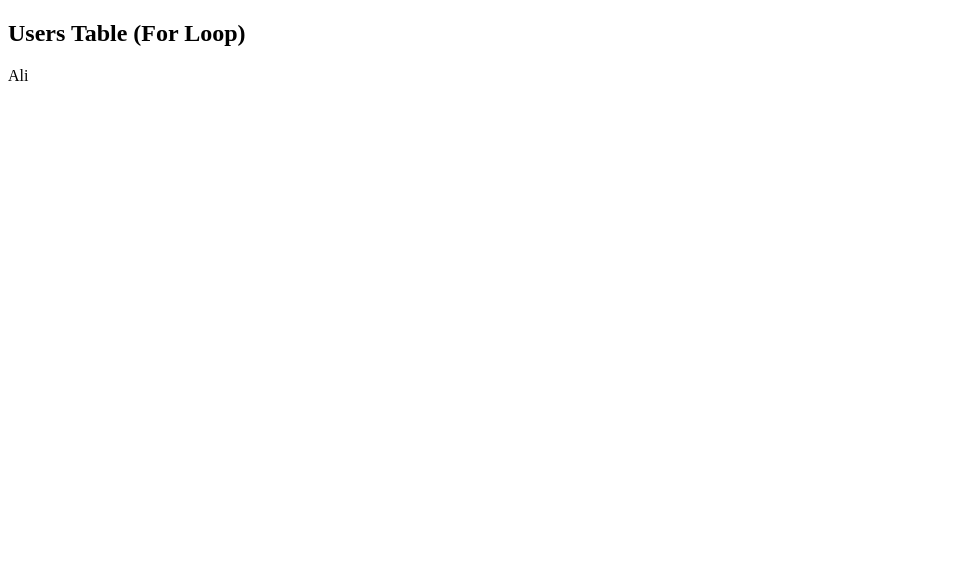
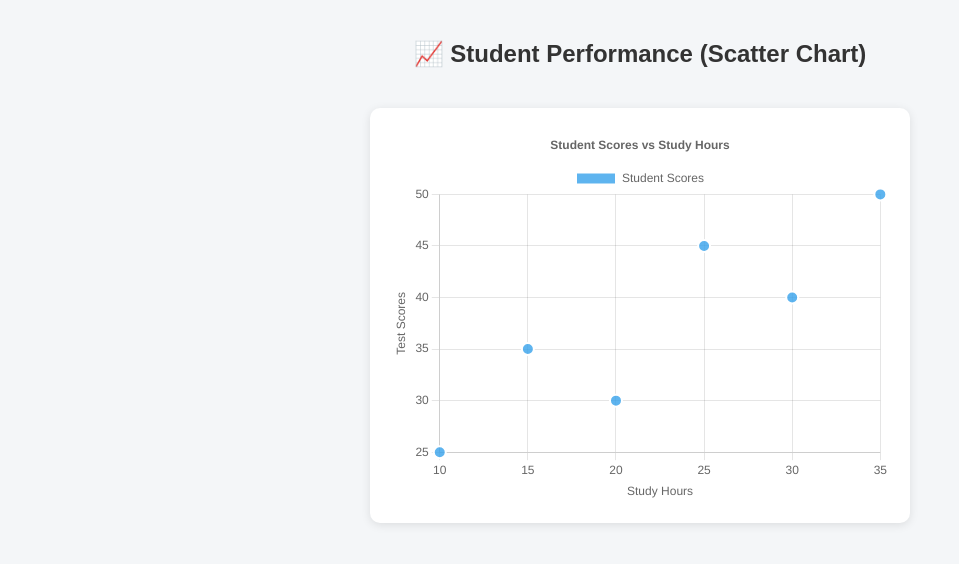
Before and after one commit to techsabrii/java-script-Practices-NOV-2024-badge, a plain HTML site: page js-class2.html in a window 1280 px wide. Shown: the whole page, without its empty margins (0-959 px from the left). Drawn offline with nearby package versions, Linux system fonts and the light colour scheme.

Commit message:
practice of new badge May

```diff
--- a/js-class2.html
+++ b/js-class2.html
@@ -1,74 +1,88 @@
-<!-- <!DOCTYPE html>
-<html lang="en">
-<head>
-    <meta charset="UTF-8">
-    <meta name="viewport" content="width=device-width, initial-scale=1.0">
-    <title>Array of Objects</title>
-</head>
-<body>
-    <h2>Array of Objects Example</h2>
-    <div id="output"></div>
-
-    <script>
-        // Array of objects
-        let users = [{ name: "Ali", age: 25, city: "Karachi" },{ name: "Sara", age: 22, city: "Lahore" },{ name: "Ahmed", age: 28, city: "Islamabad" }
-        ];
-
-        let result = "";
-        result += '<table border="1"><tr><th>Index</th><th>Name</th><th>Age</th><th>City</th></tr>';
-        users.forEach(function(user, index) {
-            result += '<tr>';
-            result += "<td>User " + (index + 1) + "</td>";
-            result += "<td>" + user.name + "</td>";
-            result += "<td>" + user.age + "</td>";
-            result += "<td>" + user.city + "</td>";
-            result += '</tr>';
-        });
-        result += '</table>';
-
-        document.getElementById("output").innerHTML = result;
-    </script>
-</body>
-</html> -->
-
-
-
 <!DOCTYPE html>
 <html lang="en">
 <head>
-    <meta charset="UTF-8">
-    <meta name="viewport" content="width=device-width, initial-scale=1.0">
-    <title>For Loop with Objects</title>
+  <meta charset="UTF-8" />
+  <meta name="viewport" content="width=device-width, initial-scale=1.0" />
+  <title>Scatter Chart Example (Chart.js)</title>
+  <script src="https://cdn.jsdelivr.net/npm/chart.js"></script>
+  <style>
+    body {
+      text-align: center;
+      font-family: Arial, sans-serif;
+      background-color: #f4f6f8;
+    }
+    h2 {
+      color: #333;
+      margin-top: 40px;
+    }
+    .chart-container {
+      width: 500px;
+      margin: 40px auto;
+      background: #fff;
+      border-radius: 10px;
+      padding: 20px;
+      box-shadow: 0 2px 10px rgba(0,0,0,0.1);
+    }
+  </style>
 </head>
+
 <body>
-    <h2>Users Table (For Loop)</h2>
-    <div id="output"></div>
+  <h2>📈 Student Performance (Scatter Chart)</h2>
 
-    <script>
-        // Array of objects
-        let users = [
-            { name: "Ali", age: 25, city: "Karachi" },
-            { name: "Sara", age: 22, city: "Lahore" },
-            { name: "Ahmed", age: 28, city: "Islamabad" }
-        ];
+  <div class="chart-container">
+    <canvas id="myScatterChart" width="400" height="300"></canvas>
+  </div>
 
-        result = users[0].name;
-        // let result = "";
-        // result += '<table border="1" cellpadding="8"><tr><th>Index</th><th>Name</th><th>Age</th><th>City</th></tr>';
+  <script>
+    const ctx = document.getElementById('myScatterChart').getContext('2d');
 
-        // // ✅ For loop
-        // for (let i = 0; i < users.length; i++) {
-        //     result += "<tr>";
-        //     result += "<td>User " + (i + 1) + "</td>";
-        //     result += "<td>" + users[i].name + "</td>";
-        //     result += "<td>" + users[i].age + "</td>";
-        //     result += "<td>" + users[i].city + "</td>";
-        //     result += "</tr>";
-        // }
-
-        // result += "</table>";
-
-        document.getElementById("output").innerHTML = result;
-    </script>
+    // Scatter data must have x and y coordinates
+    const myScatterChart = new Chart(ctx, {
+      type: 'scatter',
+      data: {
+        datasets: [{
+          label: 'Student Scores',
+          data: [
+            { x: 10, y: 25 },
+            { x: 15, y: 35 },
+            { x: 20, y: 30 },
+            { x: 25, y: 45 },
+            { x: 30, y: 40 },
+            { x: 35, y: 50 }
+          ],
+          backgroundColor: 'rgba(54, 162, 235, 0.8)',
+          borderColor: '#fff',
+          borderWidth: 2,
+          pointRadius: 6
+        }]
+      },
+      options: {
+        responsive: true,
+        plugins: {
+          legend: {
+            position: 'top'
+          },
+          title: {
+            display: true,
+            text: 'Student Scores vs Study Hours'
+          }
+        },
+        scales: {
+          x: {
+            title: {
+              display: true,
+              text: 'Study Hours'
+            }
+          },
+          y: {
+            title: {
+              display: true,
+              text: 'Test Scores'
+            }
+          }
+        }
+      }
+    });
+  </script>
 </body>
 </html>
```
Also changed, not shown: js-class1.html (+39 -16 lines), js/script.js (+5 -5 lines).
